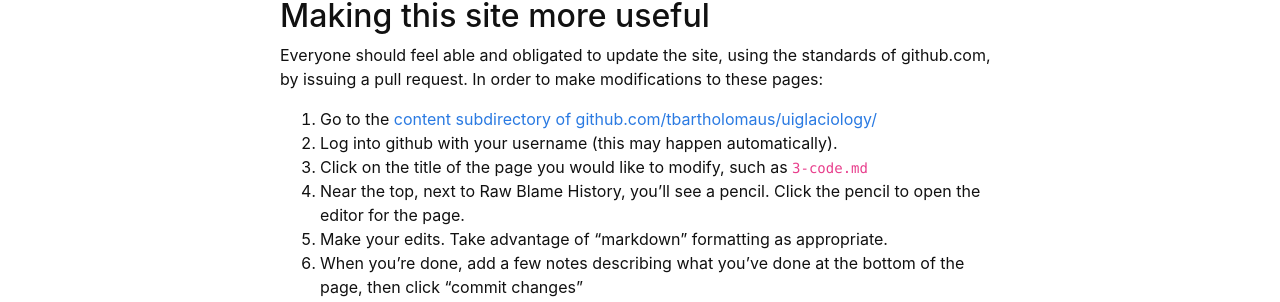
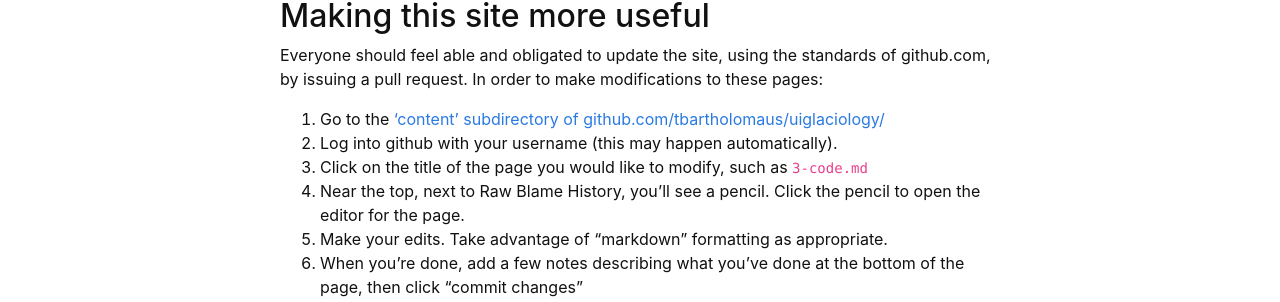
Before and after one commit to yoramterleth/uiglaciology, a Jekyll site: the page built from index.md, in a window 1280 px wide. Shown: the part 459-761 px from the top of the page. Built offline with Jekyll 4.4.1, drawn with Linux system fonts in a browser that asks for light colours.

```diff
--- a/index.md
+++ b/index.md
@@ -11,7 +11,7 @@ The goal of this website is that it serve as a communal resource of best practic
 
 ## Making this site more useful
 Everyone should feel able and obligated to update the site, using the standards of github.com, by issuing a pull request.  In order to make modifications to these pages:
-1. Go to the [content subdirectory of github.com/tbartholomaus/uiglaciology/](https://github.com/tbartholomaus/uiglaciology/tree/master/content)
+1. Go to the ['content' subdirectory of github.com/tbartholomaus/uiglaciology/](https://github.com/tbartholomaus/uiglaciology/tree/master/content)
 2. Log into github with your username (this may happen automatically).
 3. Click on the title of the page you would like to modify, such as `3-code.md`
 4. Near the top, next to Raw Blame History, you'll see a pencil.  Click the pencil to open the editor for the page.
```
